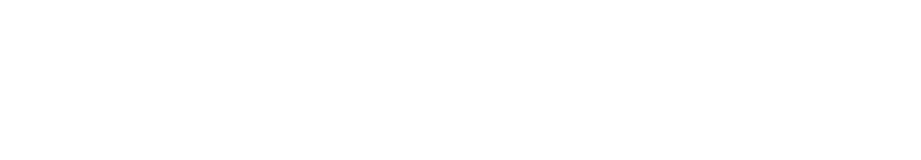
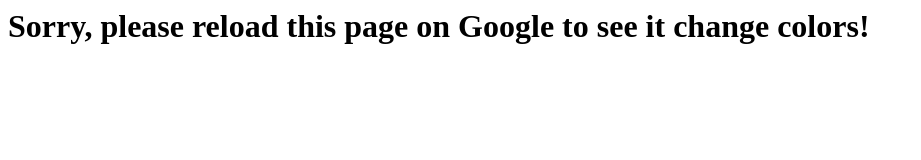
Before and after one commit to Sliicy/ColorFlasher.github.io, a plain HTML site: page index.html in a window 1280 px wide. Shown: the whole page, without its empty margins (0-921 px from the left). Drawn offline with Linux system fonts and the light colour scheme.

Commit message:
Update index.html

```diff
--- a/index.html
+++ b/index.html
@@ -13,6 +13,10 @@ if(isIOSChrome){
 	  // is Google Chrome
 } else {
 	   // not Google Chrome
+    var h = document.createElement("H1");
+    var t = document.createTextNode("Sorry, please reload this page on Google to see it change colors!");
+    h.appendChild(t);
+    document.body.appendChild(h);
 }
 function getRandomColor() {
 	var letters = '0123456789ABCDEF';
```
